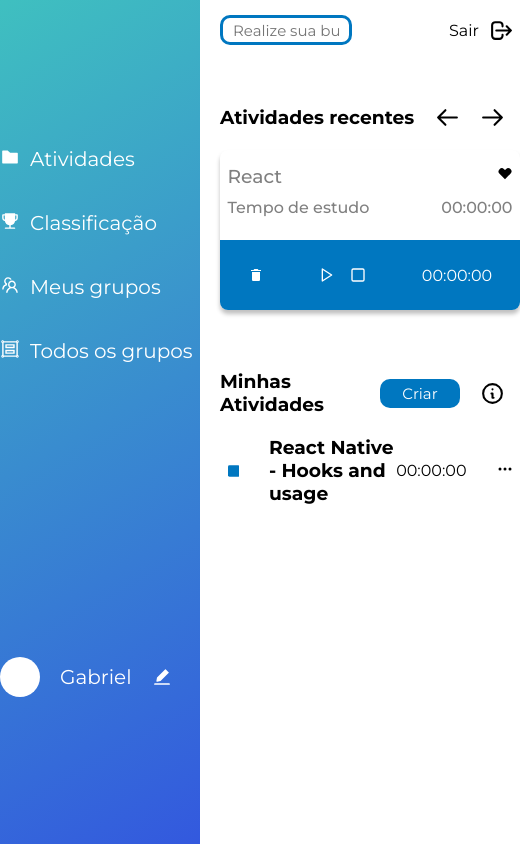
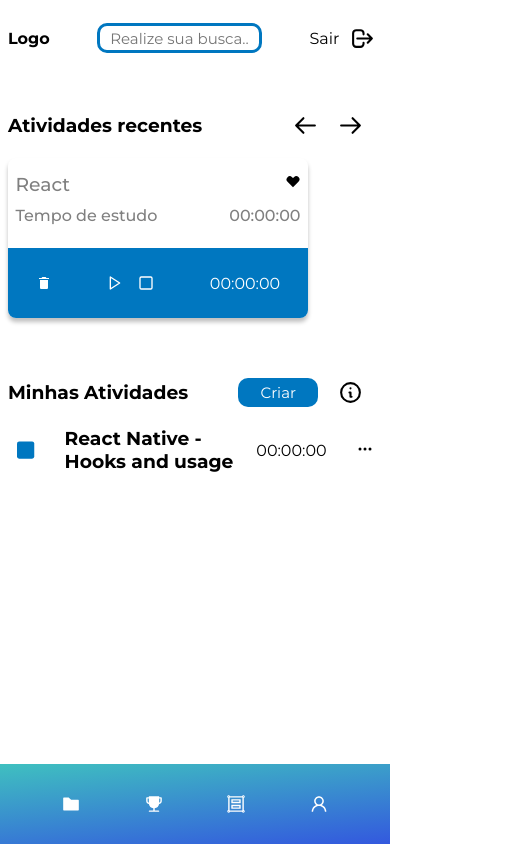
Before and after one commit to laudemirjunior/note-time, a React (Create React App) app: page /dashboard in a window 390 px wide. Shown: the whole page, 520 px wide, since content can reach past the window. Built offline with nearby package versions, Linux system fonts and the light colour scheme.

Commit message:
feat: created mobile version of dashboard page

```diff
--- a/src/components/dashboardActivities/styles.js
+++ b/src/components/dashboardActivities/styles.js
@@ -35,11 +35,14 @@ export const Controls = styled.div`
   display: flex;
   justify-content: space-around;
   align-items: center;
-  width: 15%;
   margin-right: 12px;
   margin-top: 10px;
 
   svg {
     font-size: 18px;
   }
+
+  @media (min-width: 1024px) {
+    width: 15%;
+  }
 `;
--- /dev/null
+++ b/src/components/mobileBar/index.js
@@ -0,0 +1,20 @@
+import * as C from "./styles";
+import {
+  AiFillTrophy,
+  AiFillFolder,
+  AiOutlineGroup,
+  AiOutlineUser,
+} from "react-icons/ai";
+
+function MobileBar() {
+  return (
+    <C.Container>
+      <AiFillFolder />
+      <AiFillTrophy />
+      <AiOutlineGroup />
+      <AiOutlineUser />
+    </C.Container>
+  );
+}
+
+export default MobileBar;
--- /dev/null
+++ b/src/components/mobileBar/styles.js
@@ -0,0 +1,9 @@
+import styled from "styled-components";
+
+export const Container = styled.div`
+  display: flex;
+  justify-content: space-around;
+  align-items: center;
+  width: 100%;
+  padding: 30px;
+`;
--- a/src/pages/dashboard/index.js
+++ b/src/pages/dashboard/index.js
@@ -9,15 +9,19 @@ import {
 } from "react-icons/hi";
 import DashboardCards from "../../components/dashboardCards";
 import DashboardActivities from "../../components/dashboardActivities";
+import MobileBar from "../../components/mobileBar";
 
 export default function Dashboard() {
   return (
     <C.MainContainer>
-      <Sidebar />
+      <div id="sidebar">
+        <Sidebar />
+      </div>
 
       <C.Container>
         <section>
           <C.Search>
+            <h4>Logo</h4>
             <input placeholder="Realize sua busca..." />
 
             <div>
@@ -53,6 +57,10 @@ export default function Dashboard() {
           </C.Activities>
         </section>
       </C.Container>
+
+      <div id="mobilebar">
+        <MobileBar />
+      </div>
     </C.MainContainer>
   );
 }
--- a/src/pages/dashboard/styles.js
+++ b/src/pages/dashboard/styles.js
@@ -2,9 +2,43 @@ import styled from "styled-components";
 
 export const MainContainer = styled.main`
   display: flex;
+  flex-direction: column;
   gap: 20px;
-  width: 100vw;
-  height: 100vh;
+  min-width: 100vw;
+  min-height: 100vh;
+  position: relative;
+
+  #sidebar {
+    display: none;
+  }
+
+  #mobilebar {
+    bottom: 0;
+    position: fixed;
+    width: 100%;
+    background: linear-gradient(
+      174.56deg,
+      rgba(15, 176, 176, 0.8) 0%,
+      rgba(0, 47, 214, 0.8) 100%
+    );
+
+    svg {
+      color: #ffffff;
+      font-size: 20px;
+    }
+  }
+
+  @media (min-width: 1024px) {
+    flex-direction: row;
+
+    #sidebar {
+      display: flex;
+    }
+
+    #mobilebar {
+      display: none;
+    }
+  }
 `;
 
 export const Container = styled.div`
@@ -12,6 +46,7 @@ export const Container = styled.div`
   flex-direction: column;
   width: 100%;
   gap: 60px;
+  padding: 8px;
 
   section:nth-child(2) {
     display: flex;
@@ -23,6 +58,10 @@ export const Container = styled.div`
     display: flex;
     flex-direction: column;
     gap: 20px;
+  }
+
+  @media (min-width: 1024px) {
+    padding: 0px;
   }
 `;
 
@@ -50,6 +89,12 @@ export const Search = styled.div`
 
     svg {
       font-size: 25px;
+    }
+  }
+
+  @media (min-width: 1024px) {
+    h4 {
+      display: none;
     }
   }
 `;
```
